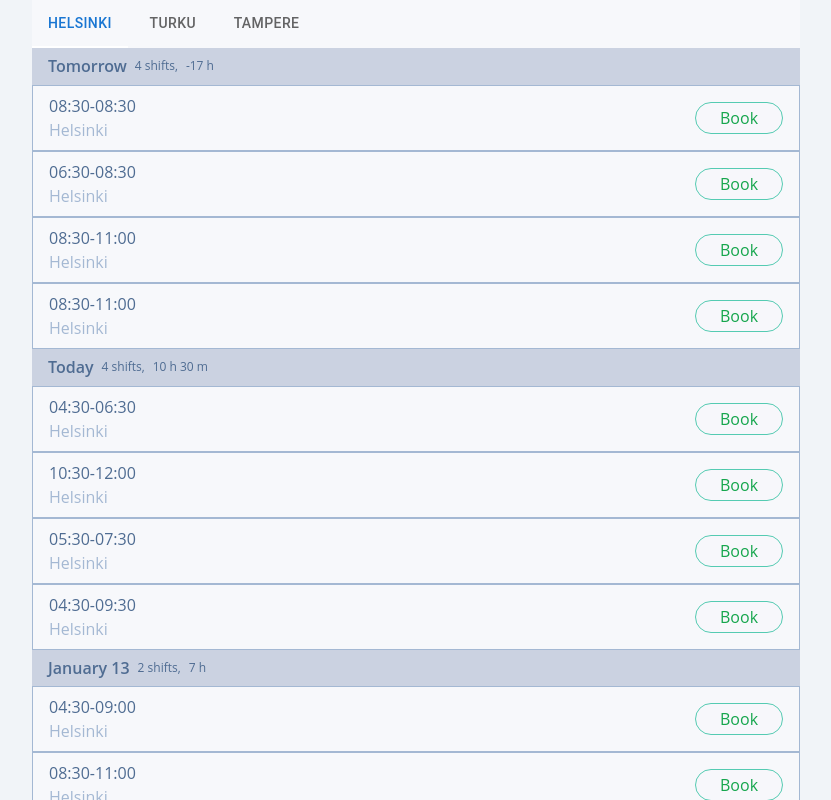
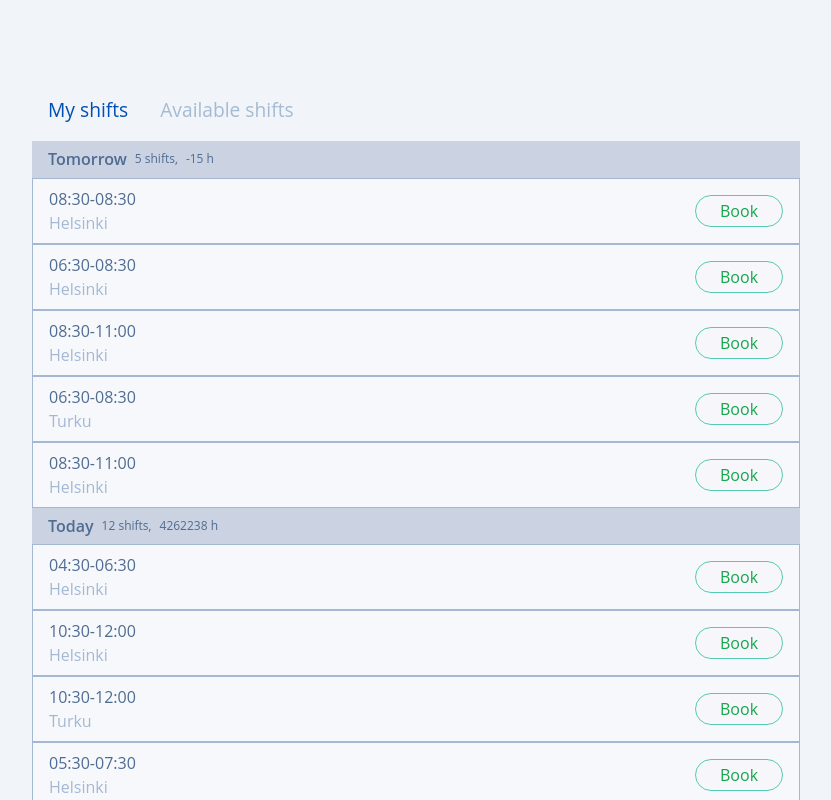
Before and after one commit to MaNaSDeo/bookee-assignment, a React (Vite) app: page / in a window 1280 px wide. Shown: the top 800 px of the page, without its empty margins (224-1055 px from the left). Built offline with nearby package versions, Linux system fonts and the light colour scheme.

Commit message:
Landing Page

```diff
--- a/src/App.css
+++ b/src/App.css
@@ -2,4 +2,23 @@
   width: 60vw;
   height: auto;
   background-color: #f7f8fb;
+  margin-top: 5rem;
 }
+.link-container {
+  display: flex;
+  justify-content: flex-start;
+  align-items: center;
+  background-color: #f1f4f8;
+}
+.link-container p {
+  margin: 1rem;
+  font-size: 1.2rem;
+  font-weight: 500;
+  cursor: pointer;
+}
+.active-tab {
+  color: #004fb4;
+}
+.inactive-tab {
+  color: #a4bbd3;
+}
--- a/src/App.jsx
+++ b/src/App.jsx
@@ -1,26 +1,35 @@
 import data from "./components/api/api.json";
 import "./App.css";
-// import Box from "./components/Box";
-// import MyShift from "./components/MyShift";
+import MyShift from "./components/MyShift";
 import AvailableShift from "./components/AvailableShift";
+import { useState } from "react";
 
 function App() {
   const shiftData = data;
-  // console.log(shiftData);
-  // const data = [
-  //   {
-  //     id: "55d336a5-7c70-4ad9-8fc3-e97724085d09",
-  //     booked: true,
-  //     area: "Helsinki",
-  //     startTime: 1704868200000,
-  //     endTime: 1704875400000,
-  //   },
-  // ];
+  const [activeTab, setActiveTab] = useState("MyShifts");
 
   return (
     <div className="booking-page">
-      {/* <MyShift shiftData={shiftData} /> */}
-      <AvailableShift shiftData={shiftData} />
+      <div className="link-container">
+        <p
+          onClick={() => setActiveTab("MyShifts")}
+          className={activeTab === "MyShifts" ? "active-tab" : "inactive-tab"}
+        >
+          My shifts
+        </p>
+        <p
+          onClick={() => setActiveTab("AvailableShifts")}
+          className={
+            activeTab === "AvailableShifts" ? "active-tab" : "inactive-tab"
+          }
+        >
+          Available shifts
+        </p>
+      </div>
+      {activeTab === "MyShifts" && <MyShift shiftData={shiftData} />}
+      {activeTab === "AvailableShifts" && (
+        <AvailableShift shiftData={shiftData} />
+      )}
     </div>
   );
 }
```
